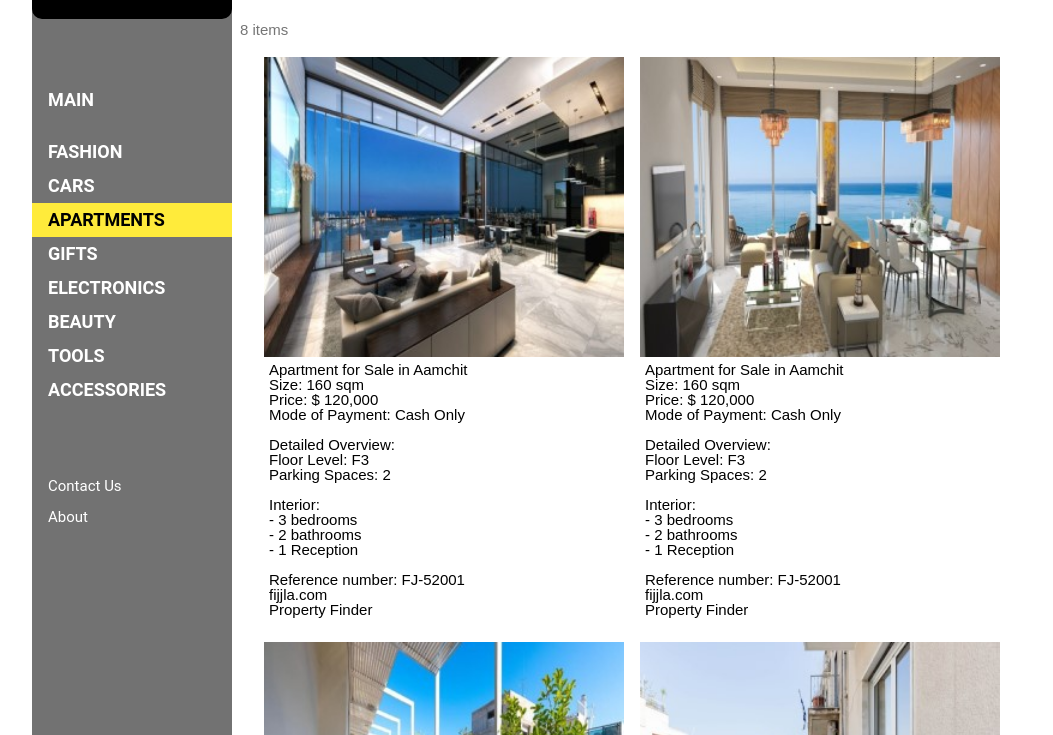
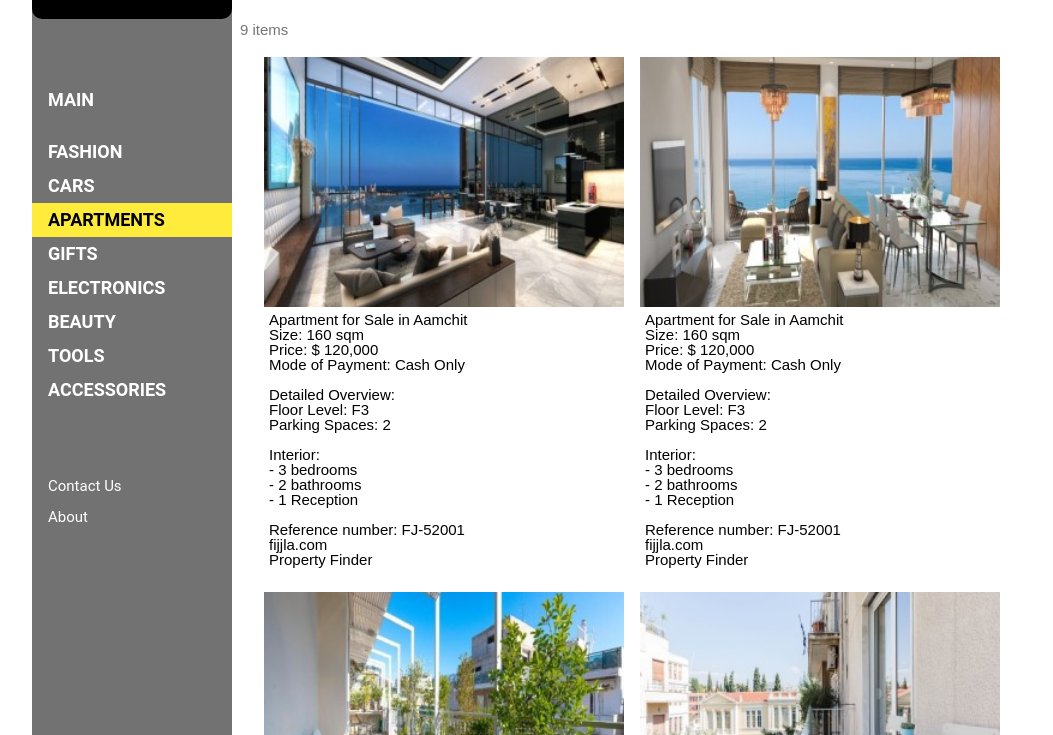
Before and after one commit to se3erla2ta/main, a plain HTML site: page docs/apartment.html in a window 1280 px wide. Shown: the part 65-800 px from the top of the page, without its empty margins (108-1161 px from the left). Drawn offline with Linux system fonts and the light colour scheme.

Commit message:
Add files via upload

```diff
--- a/docs/apartment.html
+++ b/docs/apartment.html
@@ -55,7 +55,7 @@ body,h1,h2,h3,h4,h5,h6,.w3-wide {font-family: "Montserrat", sans-serif;}
 
 img {
   //max-width: 300px;
-  max-height: 300px;
+  max-height: 250px;
   object-fit: cover;
   width:100%;
   height:100%;
@@ -154,7 +154,7 @@ margin: auto;
 
 
   <div class="w3-container w3-text-grey" id="jeans">
-    <p>8 items</p>
+    <p>9 items</p>
   </div>
 
 <div style="width:94%; margin-left:3%">
@@ -162,7 +162,7 @@ margin: auto;
   <div class="w3-row">
     <div class="w3-col l6 m6 s12 w3-center borderx" >
       <div class="w3-container">
-        <img src="w3images/apartment-1-small.jpg" alt="apartment" >
+        <img src="w3images/apartment-1-small.jpg" alt="apartment" style="width:100%;">
             <div class="desc">
 Apartment for Sale in Aamchit
 <br>
```
